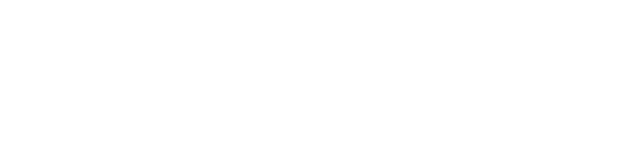
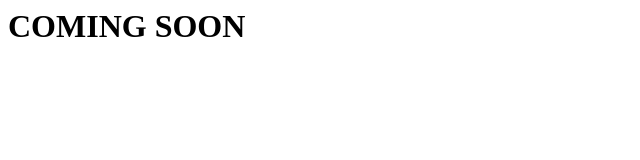
Before and after one commit to ATecha/community-cookbook, a plain HTML site: page index.html in a window 1280 px wide. Shown: the whole page, without its empty margins (0-640 px from the left). Drawn offline with Linux system fonts and the light colour scheme.

Commit message:
very basic index page.
Mostly placeholders.
See also: workship 1 slides/examples
test.css is a placeholder, currently empty

```diff
--- a/index.html
+++ b/index.html
@@ -1 +1,24 @@
-<!-- index.html placeholder -->
+<!-- to change which site you view, go to Settings > Pages and select the appropriate branch -->
+
+<html>
+<head>
+<title>Team 4 - Hackathon site</title>
+  <!-- use for sitewide css -->
+  <link rel="stylesheet" type="text/css" href="test.css" />
+
+
+<!-- for a single page style:
+  <style>
+    h1 { color : red;}
+  </style>
+  -->
+
+</head>
+
+<body>
+
+
+<h1> COMING SOON </h1>
+
+</body>
+</html>
```
Also changed, not shown: test.css (added).
